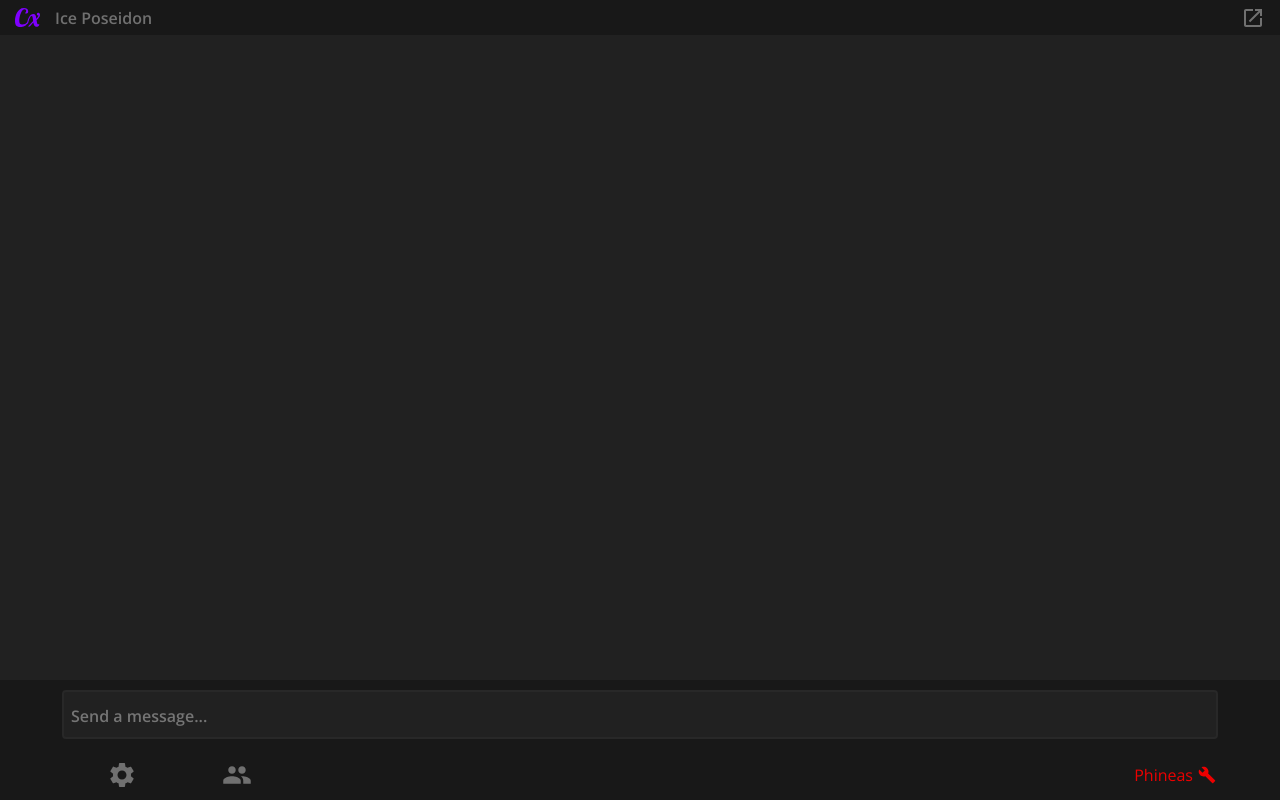
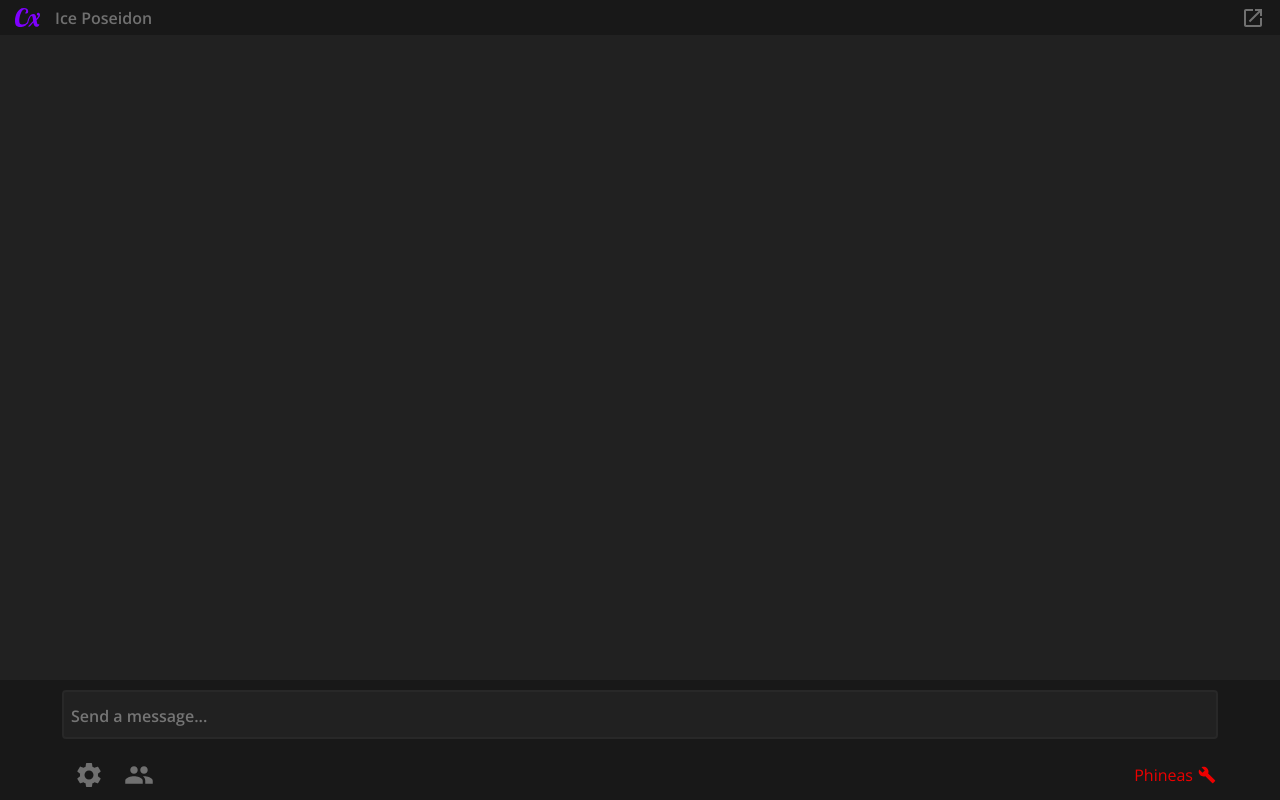
Before and after one commit to CxNetwork/cx-chat-frontend, a React (Create React App) app: page / in a window 1280 px wide. Built offline with nearby package versions, Linux system fonts and the light colour scheme.

Commit message:
Max width for footer buttons

```diff
--- a/src/cxd.css
+++ b/src/cxd.css
@@ -78,6 +78,7 @@
   display: flex;
   width: 20%;
   justify-content: space-around;
+  max-width: 100px;
 }
 
 .optionButton {
```
